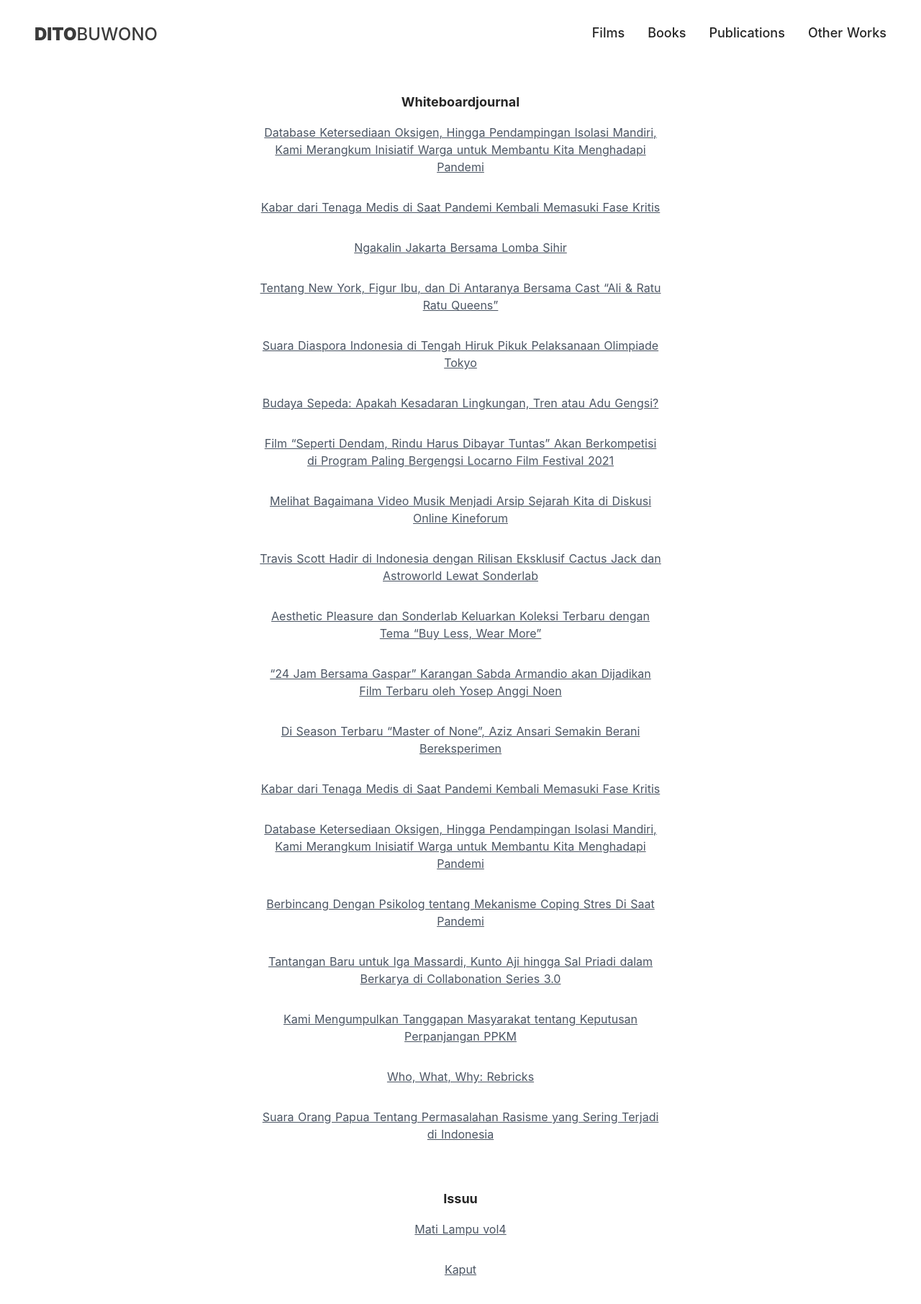
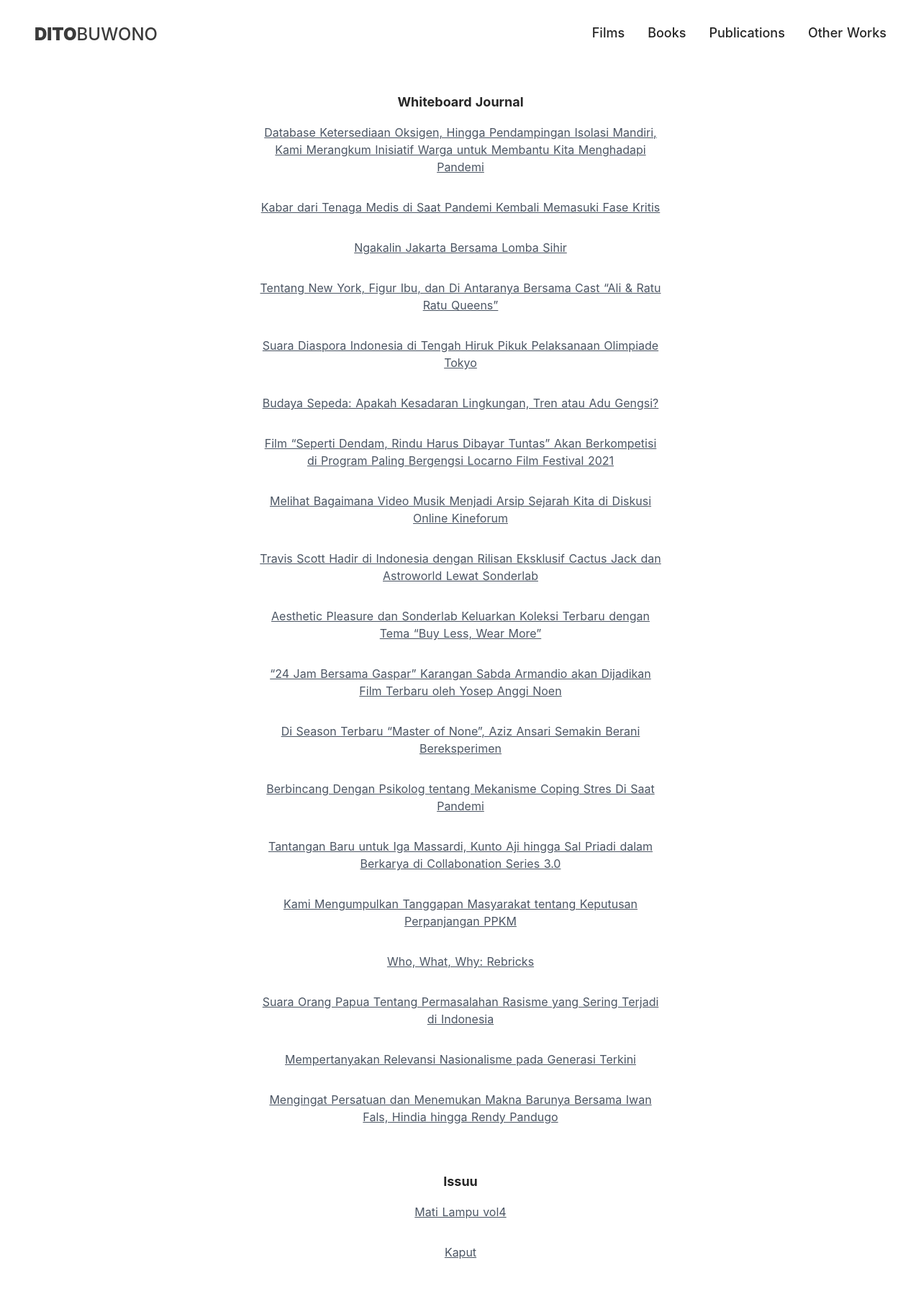
Before and after one commit to andikawilliam/ditobuwono-nuxt, a Nuxt app: page /Publications in a window 1280 px wide. Shown: the top 1812 px of the page at 72% size. Built offline with nearby package versions, Linux system fonts and the light colour scheme.

Commit message:
Adjust and add publications

```diff
--- a/pages/Publications.vue
+++ b/pages/Publications.vue
@@ -3,7 +3,7 @@
     <div class="relative px-8 md:px-20 lg:px-20 pb-40">
       <div class="text-center mx-auto">
         <div class="text-lg font-bold no-underline text-gray-dito">
-          Whiteboardjournal
+          Whiteboard Journal
         </div>
         <div class="text-gray-600 underline lg:w-1/2 mx-auto">
           <div v-for="article in whiteboard" :key="article.title" class="py-4">
@@ -100,16 +100,6 @@ export default Vue.extend({
         },
         {
           title:
-            "Kabar dari Tenaga Medis di Saat Pandemi Kembali Memasuki Fase Kritis",
-          link: "https://www.whiteboardjournal.com/ideas/human-interest/kabar-dari-tenaga-medis-di-saat-pandemi-kembali-memasuki-fase-kritis/",
-        },
-        {
-          title:
-            "Database Ketersediaan Oksigen, Hingga Pendampingan Isolasi Mandiri, Kami Merangkum Inisiatif Warga untuk Membantu Kita Menghadapi Pandemi",
-          link: "https://www.whiteboardjournal.com/ideas/human-interest/database-ketersediaan-oksigen-hingga-pendampingan-isolasi-mandiri-kami-merangkum-inisiatif-warga-untuk-membantu-kita-menghadapi-pandemi/",
-        },
-        {
-          title:
             "Berbincang Dengan Psikolog tentang Mekanisme Coping Stres Di Saat Pandemi",
           link: "https://www.whiteboardjournal.com/ideas/human-interest/berbincang-dengan-psikolog-tentang-mekanisme-coping-stres-di-saat-pandemi/",
         },
@@ -133,6 +123,15 @@ export default Vue.extend({
             "Suara Orang Papua Tentang Permasalahan Rasisme yang Sering Terjadi di Indonesia",
           link: "https://www.whiteboardjournal.com/ideas/human-interest/suara-orang-papua-tentang-permasalahan-rasisme-yang-sering-terjadi-di-indonesia/",
         },
+        {
+          title: "Mempertanyakan Relevansi Nasionalisme pada Generasi Terkini",
+          link: "https://www.whiteboardjournal.com/ideas/human-interest/mempertanyakan-relevansi-nasionalisme-pada-generasi-terkini/",
+        },
+        {
+          title:
+            "Mengingat Persatuan dan Menemukan Makna Barunya Bersama Iwan Fals, Hindia hingga Rendy Pandugo",
+          link: "https://www.whiteboardjournal.com/ideas/music/mengingat-persatuan-dan-menemukan-makna-barunya-bersama-iwan-fals-hindia-hingga-rendy-pandugo/",
+        },
       ],
       issuu: [
         {
```
